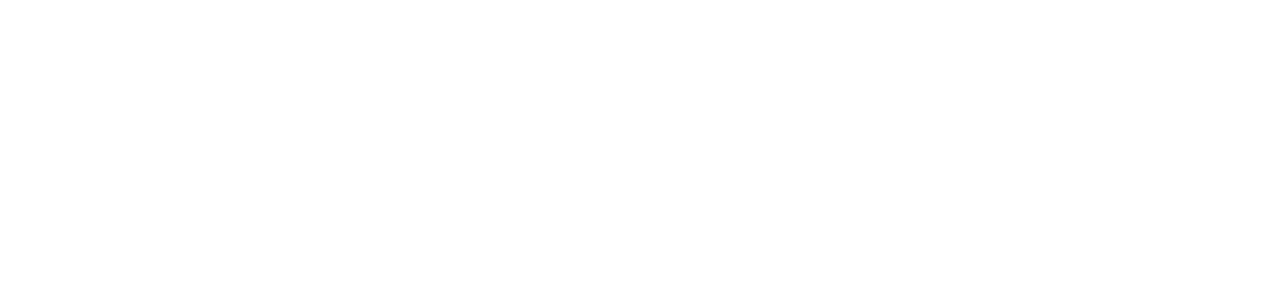
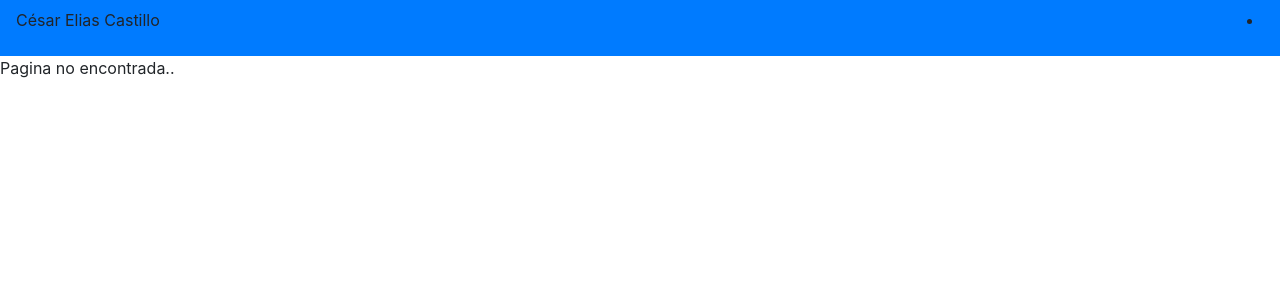
Before and after one commit to picocastillo/reactapp, a React (Create React App) app: page / in a window 1280 px wide. Shown: the top 300 px of the page. Built offline with nearby package versions, Linux system fonts and the light colour scheme.

Commit message:
Added layout and not fund page

```diff
--- a/src/App.js
+++ b/src/App.js
@@ -12,10 +12,16 @@
 
 import Home from './pages/Home';
 import All from './pages/All';
-
+import Layout from './Layout';
+const NotFound = () =>{
+  return (
+    <p>Pagina no encontrada..</p>
+  )
+}
 
 function App() {
   return (
+    <Layout>
       <Router>
         <Switch>
           <Route exact path="/home">
@@ -24,8 +30,12 @@
           <Route exact path="/all">
             <All/>
           </Route>
+          <Route >
+            <NotFound/>
+          </Route>
         </Switch>
       </Router>
+    </Layout>
 
   );
 }
--- /dev/null
+++ b/src/Layout.js
@@ -0,0 +1,13 @@
+import React from 'react';
+import Header from './components/Header';
+
+function Layout(props) {
+  return(
+    <React.Fragment>
+      <Header/>
+      {props.children}
+    </React.Fragment>
+  )
+}
+
+export default Layout;
--- a/src/components/Header.js
+++ b/src/components/Header.js
@@ -1,10 +1,15 @@
 import React from 'react';
-
+import {Link } from 'react-router-dom'
 
 function Header(props) {
   return(
     <nav className="navbar navbar-dark bg-primary">
       <p>César Elias Castillo</p>
+      <ul>
+        <li>
+
+        </li>
+      </ul>
     </nav>
   )
 }
--- a/src/pages/All.js
+++ b/src/pages/All.js
@@ -20,7 +20,6 @@
   render(){
     return(
       <div>
-        <Header/>
         <p>WE ARE ALL
         </p>
       </div>
--- a/src/pages/Home.js
+++ b/src/pages/Home.js
@@ -21,7 +21,6 @@
   render(){
     return(
       <div>
-        <Header/>
         <Contact onChange={this.handleChange}/>
       </div>
     )
```
Lines whose indentation alone changed are shown as unchanged.
